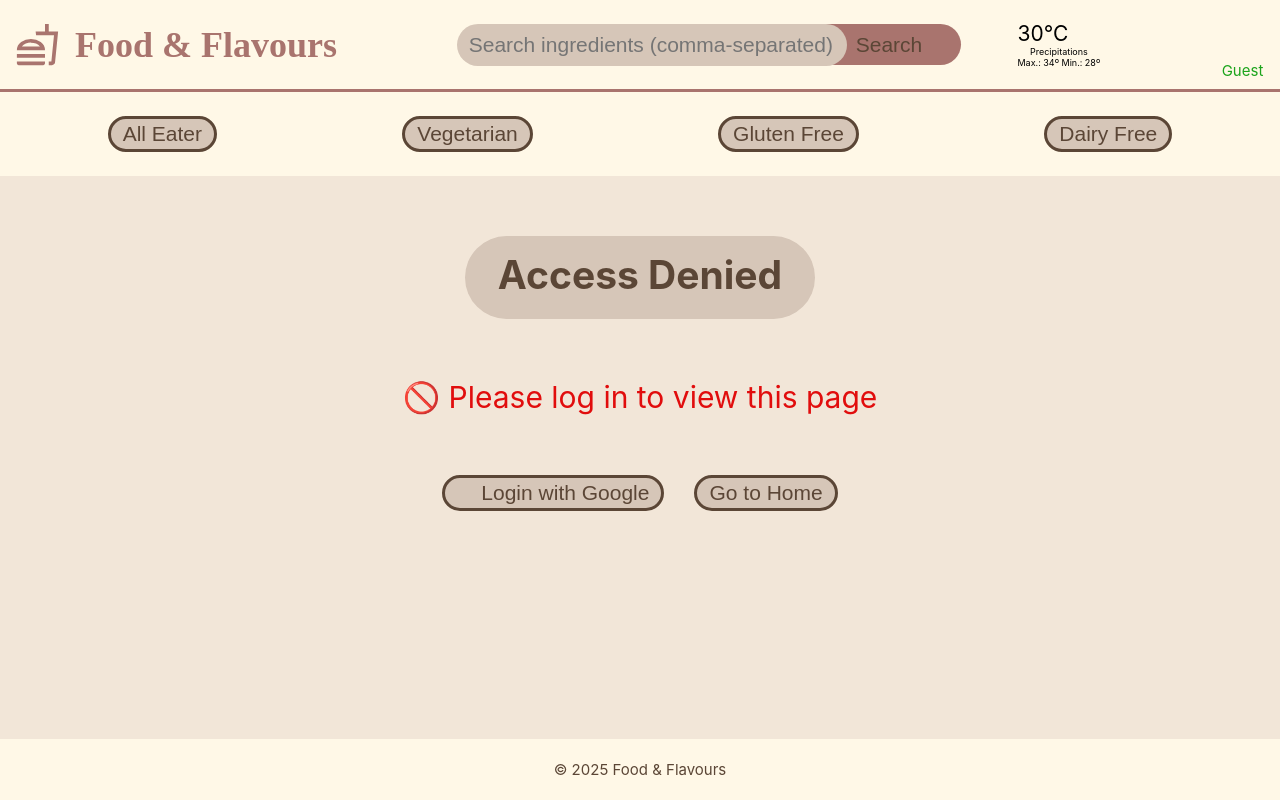
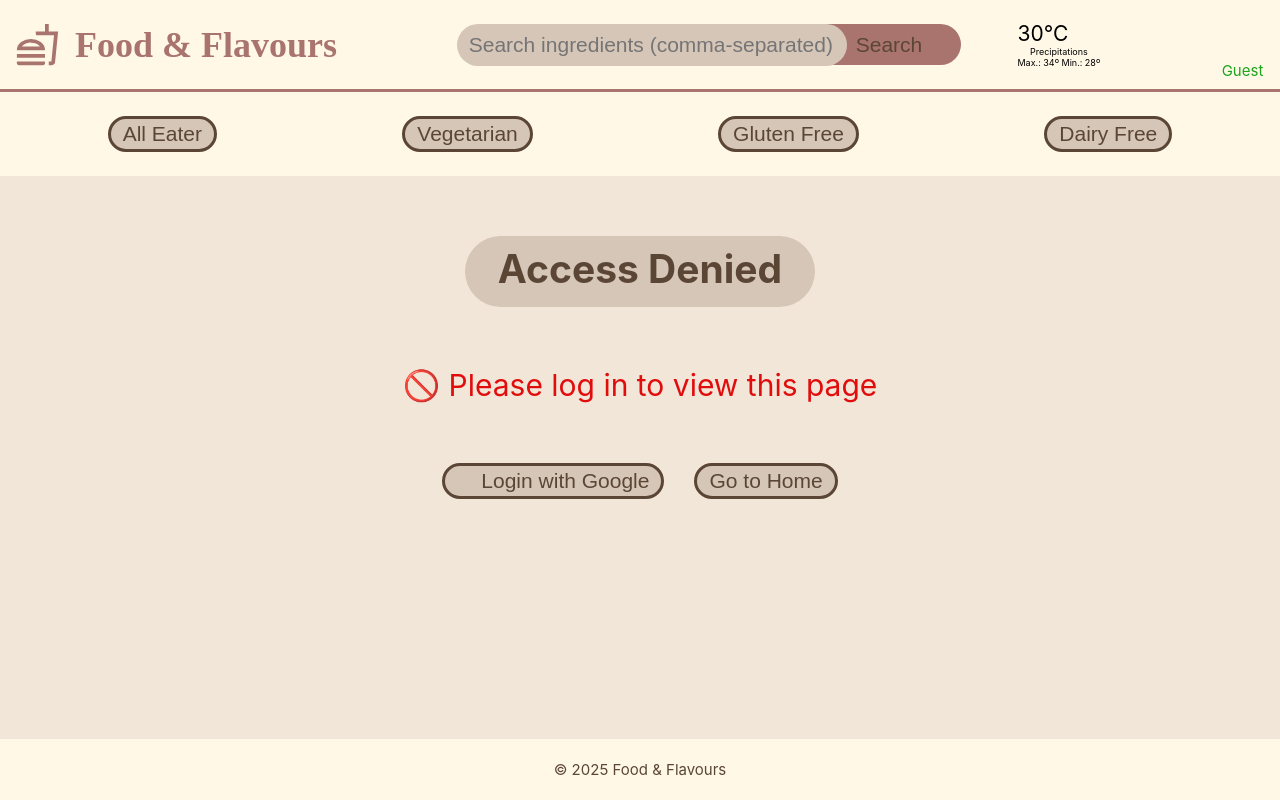
Before and after one commit to chas-academy/u09-business-project-team-vw, a React (Vite) app in the folder frontend/: page /not-authorized in a window 1280 px wide. Built offline with nearby package versions, Linux system fonts and the light colour scheme; no server answers; some icons are missing; a web font is replaced by a local one.

Commit message:
modified global styling in index.scss

```diff
--- a/frontend/src/index.scss
+++ b/frontend/src/index.scss
@@ -31,7 +31,7 @@ html {
 
 // for all title headers in main container
 .index-main-title {
-  padding: 0.5rem 1.1rem 0.7rem;
+  padding: 0.3rem 1.1rem 0.5rem;
   border-radius: 1.5rem;
   background-color: var(--accent-pri-color);
   font-size: 1.3rem;
```
